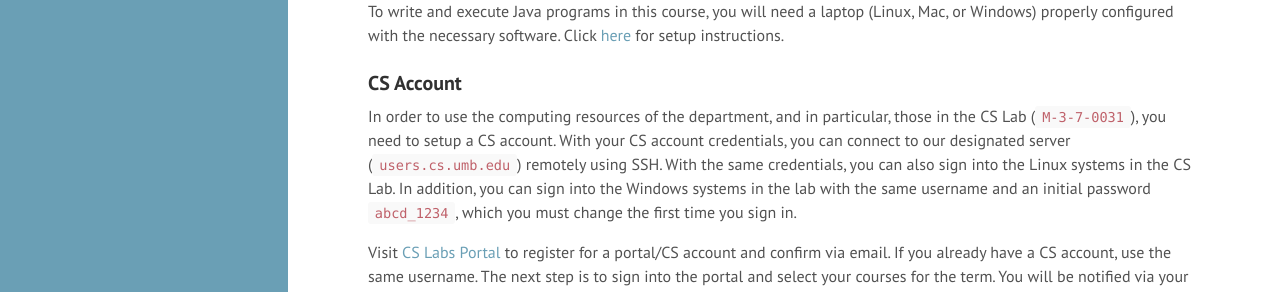
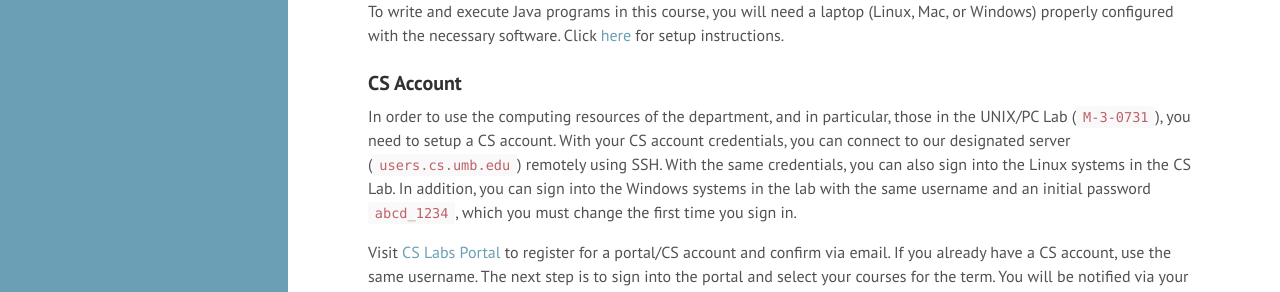
Before and after one commit to swamiiyer/swamiiyer.github.io, a Jekyll site: the page built from _pages/cs451/course_info.md, in a window 1280 px wide and 900 px high, scrolled down 2562 px. Shown: the part 154-446 px from the top of the window. Built offline with Jekyll 4.4.1, drawn with Linux system fonts in a browser that asks for light colours.

Commit message:
Fixed a typo

```diff
--- a/_pages/cs451/course_info.md
+++ b/_pages/cs451/course_info.md
@@ -92,7 +92,7 @@ To write and execute Java programs in this course, you will need a laptop (Linux
 <a name="cs_account"></a>
 ### CS Account
 
-In order to use the computing resources of the department, and in particular, those in the CS Lab (`M-3-7-0031`), you need to setup a CS account. With your CS account credentials, you can connect to our designated server (`users.cs.umb.edu`) remotely using SSH. With the same credentials, you can also sign into the Linux systems in the CS Lab. In addition, you can sign into the Windows systems in the lab with the same username and an initial password `abcd_1234`, which you must change the first time you sign in.
+In order to use the computing resources of the department, and in particular, those in the UNIX/PC Lab (`M-3-0731`), you need to setup a CS account. With your CS account credentials, you can connect to our designated server (`users.cs.umb.edu`) remotely using SSH. With the same credentials, you can also sign into the Linux systems in the CS Lab. In addition, you can sign into the Windows systems in the lab with the same username and an initial password `abcd_1234`, which you must change the first time you sign in.
 
 Visit [CS Labs Portal](https://portal.cs.umb.edu/) to register for a portal/CS account and confirm via email. If you already have a CS account, use the same username. The next step is to sign into the portal and select your courses for the term. You will be notified via your UMB email once the course directories and your account are created.
 
```
Also changed, not shown: _pages/cs110/course_info.md (+1 -1 lines), _pages/cs210/course_info.md (+1 -1 lines).
